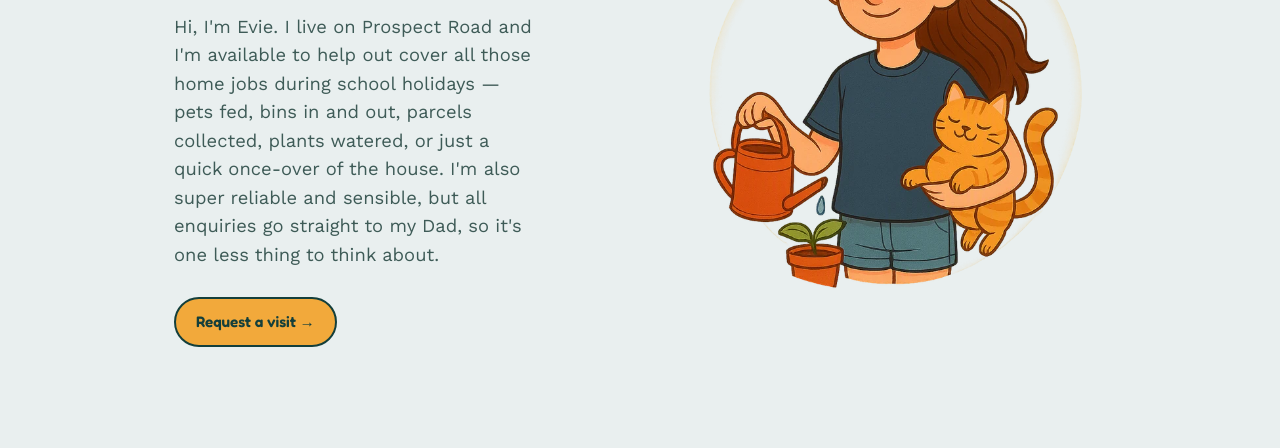
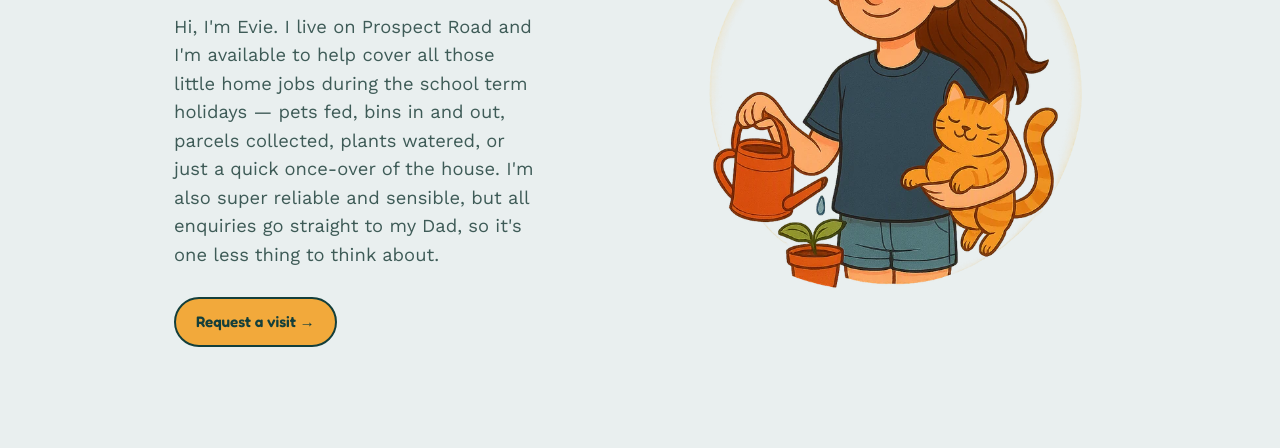
Before and after one commit to prospectroaddirectory/evie-task-master, a plain HTML site: page index.html in a window 1280 px wide. Shown: the part 298-746 px from the top of the page. Drawn offline with nearby package versions, Linux system fonts and the light colour scheme.

Commit message:
Update index.html

```diff
--- a/index.html
+++ b/index.html
@@ -82,7 +82,7 @@
     <div>
       <span class="eyebrow">Prospect Road &amp; nearby</span>
       <h1>Away for the school holidays?<br>Home help, sorted.</h1>
-      <p class="lede">Hi, I'm Evie. I live on Prospect Road and I'm available to help out cover all those home jobs during school holidays — pets fed, bins in and out, parcels collected, plants watered, or just a quick once-over of the house. I'm also super reliable and sensible, but all enquiries go straight to my Dad, so it's one less thing to think about.</p>
+      <p class="lede">Hi, I'm Evie. I live on Prospect Road and I'm available to help cover all those little home jobs during the school term holidays — pets fed, bins in and out, parcels collected, plants watered, or just a quick once-over of the house. I'm also super reliable and sensible, but all enquiries go straight to my Dad, so it's one less thing to think about.</p>
       <a class="btn" href="contact.html">Request a visit →</a>
     </div>
     <div class="hero-illustration">
```
